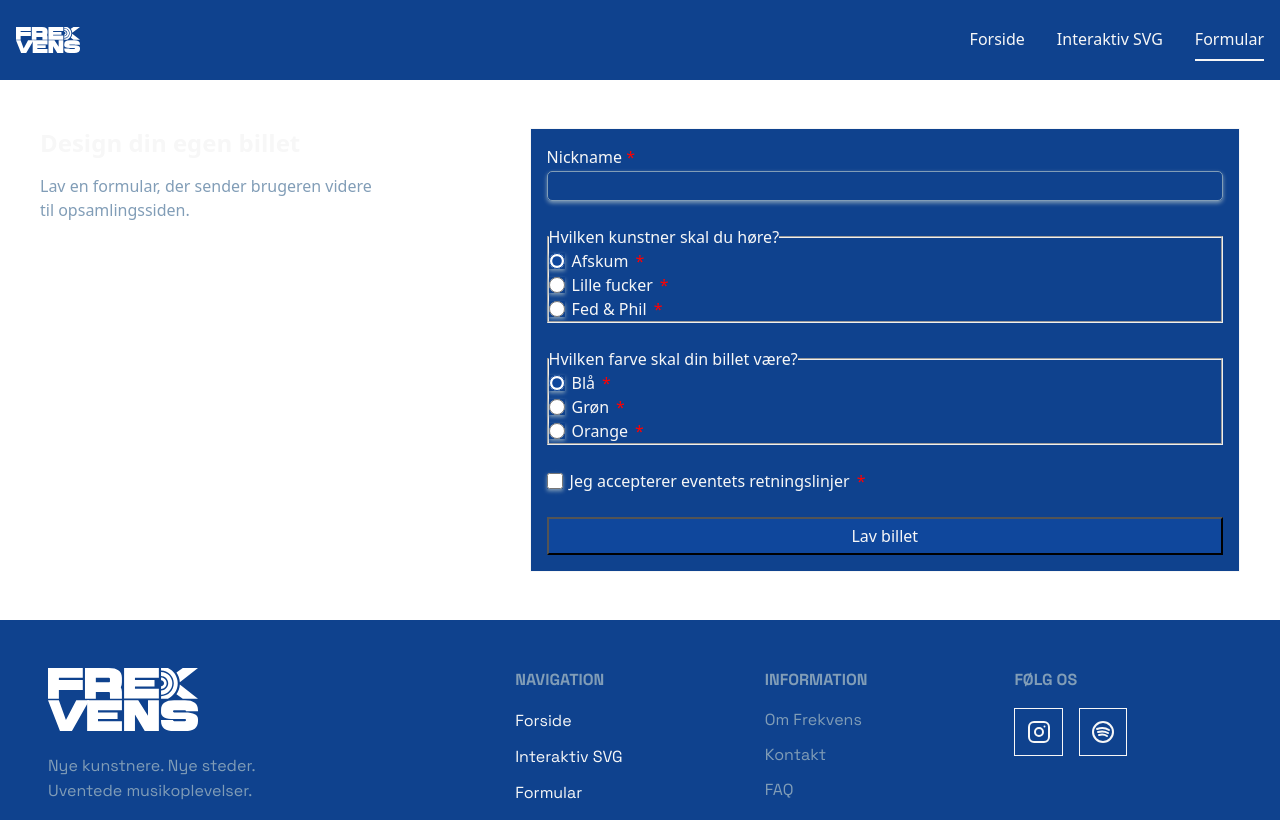
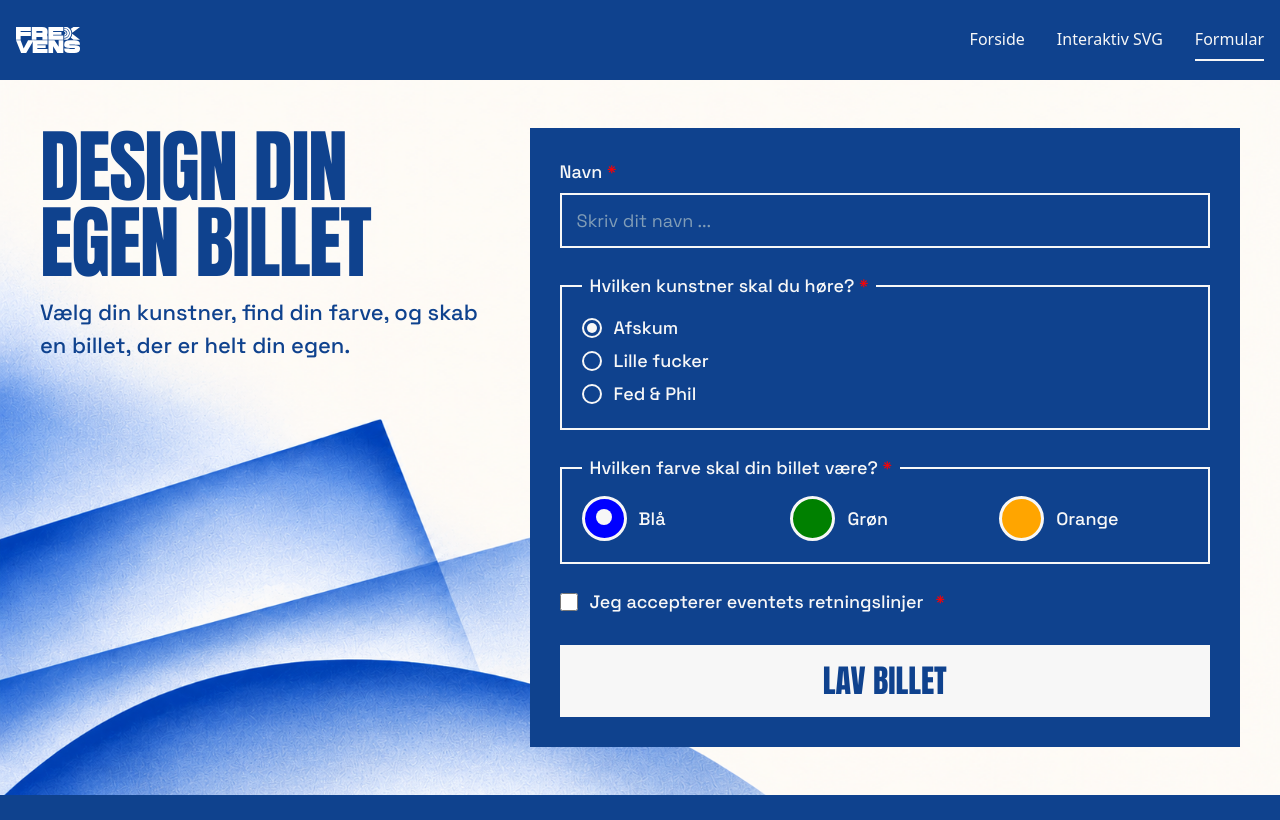
Before and after one commit to alfedesen2/frekvens, a plain HTML site: page form.html in a window 1280 px wide. Shown: the top 820 px of the page. Drawn offline with Linux system fonts and the light colour scheme.

Commit message:
form-albert-done

```diff
--- a/form.html
+++ b/form.html
@@ -60,18 +60,20 @@
     </div>
   </header>
 
-  <main>
+  <main class="forms-main">
     <section class="form-page">
       <header class="form-intro">
-        <h1>Design din egen billet</h1>
-        <p>Lav en formular, der sender brugeren videre til opsamlingssiden.</p>
+        <h1>Design din <br>
+          egen billet</h1>
+        <p>Vælg din kunstner, find din farve, og skab en billet,
+          der er helt din egen.</p>
       </header>
 
       <form class="form-placeholder" action="./opsamling.html" method="get">
         <div class="form-group">
-          <label for="nickname">Nickname</label>
-          <input required id="nickname" name="nickname" type="text">
-          <p class="error-message" id="nickname-error">Skriv et nickname</p>
+          <label for="nickname">Navn</label>
+          <input required id="nickname" name="nickname" type="text" placeholder="Skriv dit navn ...">
+          <p class="error-message" id="nickname-error">Skriv dit navn</p>
         </div>
 
         <div class="form-group">
@@ -94,8 +96,9 @@
         </div>
 
         <div class="form-group">
-          <fieldset>
+          <fieldset class="ticket-colors">
             <legend>Hvilken farve skal din billet være?</legend>
+            <div class="color-options">
               <label for="blue">
                 <input required id="blue" name="color" type="radio" value="blue" checked>
                 Blå
@@ -108,6 +111,7 @@
                 <input id="orange" name="color" type="radio" value="orange">
                 Orange
               </label>
+            </div>
           </fieldset>
           <p class="error-message" id="color-error">Vælg én mulighed</p>
         </div>
--- a/style.css
+++ b/style.css
@@ -1022,71 +1022,201 @@ main > * {
   }
 }
 
+/* Form siden */ /* Form siden */ /* Form siden */ /* Form siden */ /* Form siden */ /* Form siden */ /* Form siden */ /* Form siden */
+/* Layout og introduktion */
+.forms-main {
+  background-image: url("./imgs-albert/form-bg-3.png");
+  background-size: cover;
+  background-position: center;
+  background-repeat: no-repeat;
+}
+
+.form-intro h1 {
+  font-family: var(--font-1);
+  font-size: 80px;
+  font-weight: 400;
+  line-height: 0.95;
+  letter-spacing: -0.02em;
+  text-transform: uppercase;
+  color: var(--color-surface);
+}
+
+.form-intro p {
+  font-family: var(--font-2);
+  font-size: 22px;
+  font-weight: 500;
+  color: var(--color-surface);
+  max-width: 40ch;
+}
+
 .form-placeholder {
+  background-color: var(--color-surface);
+  padding: 30px;
+  border: none;
 }
+
+/* Generel styling */
 form {
-  accent-color: #0f479c;
   display: grid;
   gap: 1.5rem;
 }
 
-input {
-  border: 1px solid #819db7;
-  border-radius: 5px;
-  padding: 2px;
-  box-shadow: 0 2px 4px #819db7;
+.form-group {
+  display: grid;
+  gap: 8px;
 }
 
-button {
-  cursor: pointer;
-  background: #0f479c;
-  color: #f7f7f7;
-  padding: 5px;
+.form-group label,
+.form-group legend {
+  font-family: var(--font-2);
+  font-size: 18px;
+  font-weight: 500;
+  color: var(--color-page);
 }
 
-.error-message {
-  color: red;
-  display: none;
+fieldset {
+  border: 2px solid var(--color-page);
+  padding: 15px 20px;
+  min-width: 0;
 }
 
-.form-group {
-  display: grid;
-  gap: 2px;
+legend {
+  padding: 0 8px;
 }
 
-label:has(input:is([type="radio"], [type="checkbox"])) {
+/* Nickname */
+.form-group input[type="text"] {
+  box-sizing: border-box;
+  background-color: transparent;
+  border: 2px solid var(--color-page);
+  padding: 12px 15px;
+  font-family: var(--font-2);
+  font-size: 18px;
+  color: var(--color-page);
+}
+
+.form-group input::placeholder {
+  color: var(--color-muted);
+}
+
+/* Kunstnervalg */
+label:has(input[type="radio"]),
+label:has(input[type="checkbox"]) {
   display: flex;
   align-items: center;
-  gap: 7px;
+  gap: 12px;
+  margin-bottom: 6px;
+  cursor: pointer;
 }
 
-:focus-visible {
-  outline: 3px solid #0f479c;
-  outline-offset: 0px;
+input[type="radio"] {
+  appearance: none;
+  width: 20px;
+  height: 20px;
+  border: 2px solid var(--color-page);
+  border-radius: 50%;
+  background-color: transparent;
+  cursor: pointer;
 }
 
-form button:hover {
-  background: #819db7;
-  color: black;
+input[type="radio"]:checked::after {
+  content: "";
+  display: block;
+  width: 10px;
+  height: 10px;
+  background-color: var(--color-page);
+  border-radius: 50%;
+  margin: 3px;
 }
 
-button:active {
-  background: blue;
-  color: white;
+/* Farvevalg */
+.color-options {
+  display: grid;
+  grid-template-columns: repeat(3, 1fr);
+  gap: 20px;
 }
 
-.form-group:has(:required) {
-  label::after {
-    content: " *";
-    color: red;
-  }
+.color-options label {
+  display: flex;
+  align-items: center;
 }
 
-.form-group:has(:user-invalid) {
-  .error-message {
-    display: block;
-  }
+.color-options input[type="radio"] {
+  width: 45px;
+  height: 45px;
+  border: 3px solid var(--color-page);
 }
+
+.color-options input[value="blue"] {
+  background-color: blue;
+}
+
+.color-options input[value="green"] {
+  background-color: green;
+}
+
+.color-options input[value="orange"] {
+  background-color: orange;
+}
+
+.color-options input[type="radio"]:checked::after {
+  width: 16px;
+  height: 16px;
+  margin: auto;
+  margin-top: 9.5px;
+}
+
+/* Retningslinjer */
+input[type="checkbox"] {
+  accent-color: var(--color-page);
+  cursor: pointer;
+}
+
+/* Lav billet */
+.form-placeholder button {
+  width: 100%;
+  background-color: var(--color-page);
+  color: var(--color-surface);
+  font-family: var(--font-1);
+  font-size: 32px;
+  text-transform: uppercase;
+  border: none;
+  padding: 12px 20px;
+  cursor: pointer;
+  transition: transform 0.2s ease;
+}
+
+.form-placeholder button:hover {
+  transform: translateY(-2px);
+}
+
+.form-placeholder button:active {
+  transform: translateY(0);
+}
+
+/* Fejlbeskeder */
+.error-message {
+  display: none;
+  color: red;
+  font-family: var(--font-2);
+  font-size: 14px;
+}
+
+.form-group:has(input:required) > label::after,
+fieldset:has(:required) legend::after {
+  content: " *";
+  color: red;
+}
+
+.form-group:has(:user-invalid) .error-message {
+  display: block;
+}
+
+/* Fokus */
+:focus-visible {
+  outline: 3px solid var(--color-page);
+}
+/* opsamling siden */ /* opsamling siden */ /* opsamling siden */ /* opsamling siden */ /* opsamling siden */ /* opsamling siden */ /* opsamling siden */ /* opsamling siden */
 
 .opsamling-placeholder[data-color="blue"] {
   border-color: #4169e1;
```
Also changed, not shown: imgs-albert/form-bg-2.png (added), imgs-albert/form-bg-3.png (added), 1 other file. Lines whose indentation alone changed are shown as unchanged.
